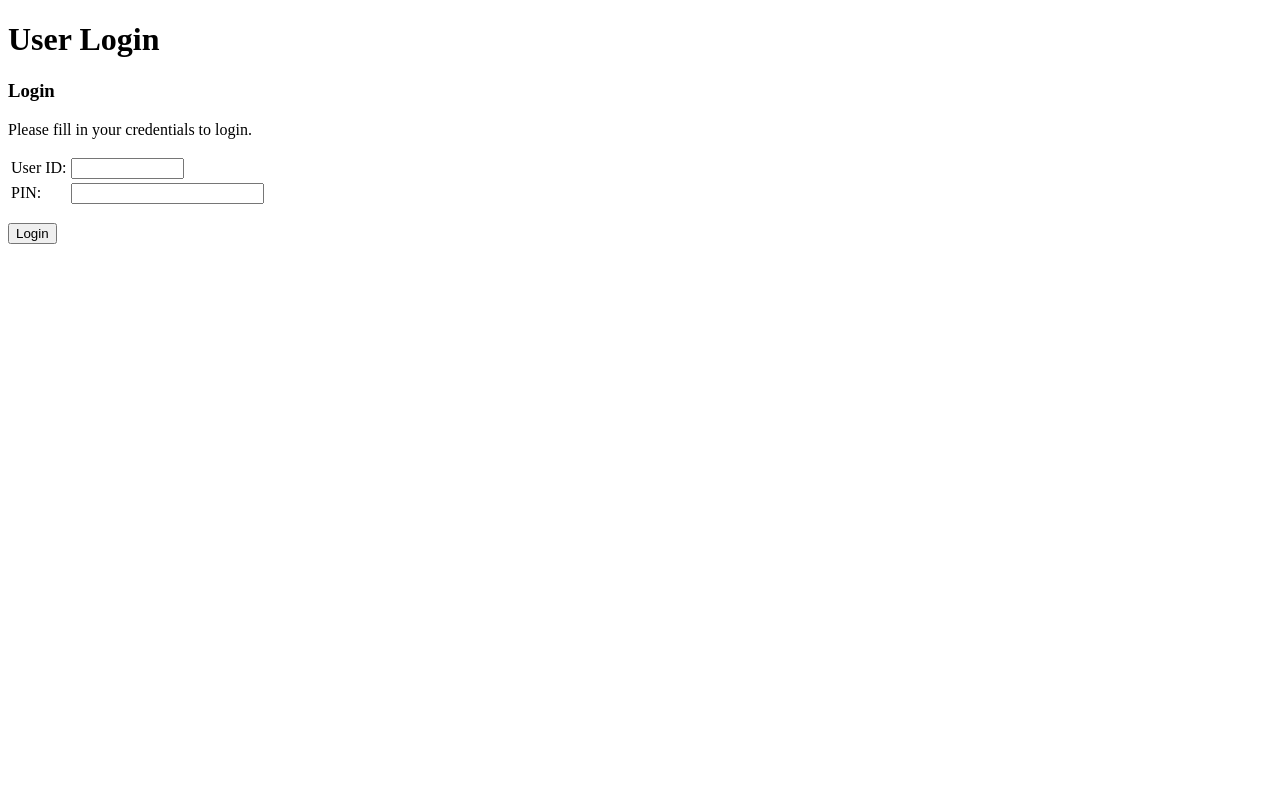
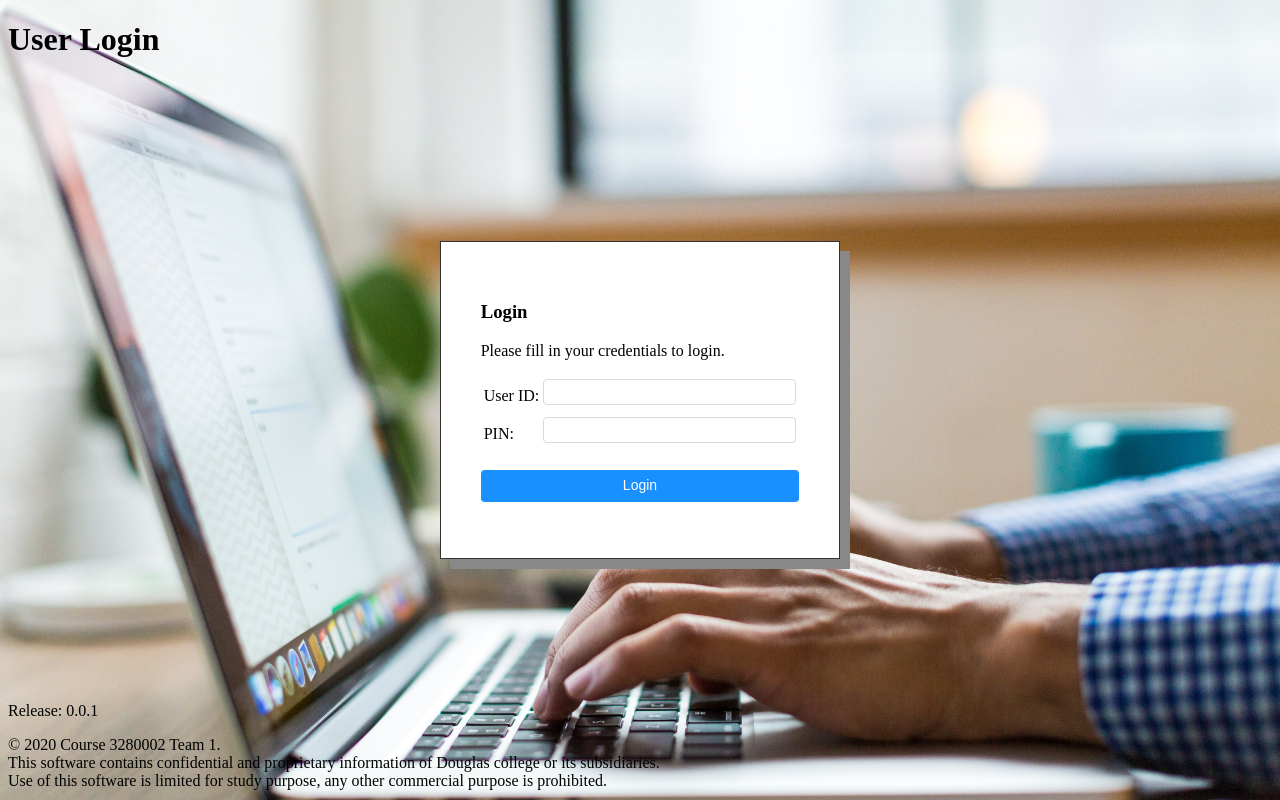
Before and after one commit to VeraWei/3280_002_FJQ, a PHP site: page /login.php in a window 1280 px wide. Run offline with PHP 8.4, Linux system fonts and the light colour scheme; data that the repository does not hold is empty.

Commit message:
add login ui & validation

```diff
--- a/css/login.css
+++ b/css/login.css
@@ -0,0 +1,90 @@
+body {
+    background-image: url("bg.jpg");
+    background-size: 100%;
+}
+
+.container {
+    position: absolute;
+    top: 0;
+    right: 0;
+    left: 0;
+    bottom: 0;
+    display: flex;
+    align-items: center;
+    justify-content: center;
+}
+
+.footer {
+    position: fixed;
+    bottom: 10px;
+    width: 100%;
+}
+
+.login-container {
+    display: flex;
+    align-items: center;
+    justify-content: center;
+    flex-direction: column;
+}
+
+.login-content {
+    padding: 40px;
+    background-color: white;
+    border: 1px solid #333;
+    box-shadow: 10px 10px #888888;
+}
+
+.login-error {
+    color: red;
+}
+
+.login-input {
+    list-style: none;
+    position: relative;
+    display: inline-block;
+    height: 16px;
+    padding: 4px 11px;
+    color: rgba(0, 0, 0, 0.65);
+    font-size: 14px;
+    line-height: 1.5;
+    background-color: #fff;
+    background-image: none;
+    border: 1px solid #d9d9d9;
+    border-radius: 4px;
+    -webkit-transition: all 0.3s;
+    transition: all 0.3s;
+    margin-bottom: 8px;
+}
+
+.btn-primary {
+    width: 100%;
+    color: #fff;
+    background-color: #1890ff;
+    border-color: #1890ff;
+    -webkit-box-shadow: 0 2px 0 rgba(0, 0, 0, 0.045);
+    box-shadow: 0 2px 0 rgba(0, 0, 0, 0.045);
+
+    line-height: 1.499;
+    position: relative;
+    display: inline-block;
+    font-weight: 400;
+    white-space: nowrap;
+    text-align: center;
+    background-image: none;
+    border: 1px solid transparent;
+    -webkit-box-shadow: 0 2px 0 rgba(0, 0, 0, 0.015);
+    box-shadow: 0 2px 0 rgba(0, 0, 0, 0.015);
+    cursor: pointer;
+    -webkit-transition: all 0.3s cubic-bezier(0.645, 0.045, 0.355, 1);
+    transition: all 0.3s cubic-bezier(0.645, 0.045, 0.355, 1);
+    -webkit-user-select: none;
+    -moz-user-select: none;
+    -ms-user-select: none;
+    user-select: none;
+    -ms-touch-action: manipulation;
+    touch-action: manipulation;
+    height: 32px;
+    padding: 0 15px;
+    font-size: 14px;
+    border-radius: 4px;
+}
--- a/inc/Login/LoginDAO.class.php
+++ b/inc/Login/LoginDAO.class.php
@@ -17,6 +17,8 @@ class LoginDAO  {
     static function getUser(int $StudentID, string $pwd) {
 
         //QUERY, BIND, EXECUTE, RETURN
+
+        try {
             $selectOne = "SELECT * FROM PASSWORDS WHERE StudentID = :StudentID AND Password = :pwd;";
 
             self::$db->query($selectOne);
@@ -25,6 +27,10 @@ class LoginDAO  {
             self::$db->execute();
             return self::$db->singleResult();
 
+        } catch(PDOException $pe) {
+            $pe->getMessage();
+        }
+
     }
 
 }
--- a/inc/Login/LoginPage.class.php
+++ b/inc/Login/LoginPage.class.php
@@ -1,12 +1,15 @@
 <?php
-class LoginPage  {
+class LoginPage
+{
 
     public static $title = "User Login";
 
-    static function header()   { ?>
+    static function header()
+    { ?>
         <!-- Start the page 'header' -->
         <!DOCTYPE html>
         <html>
+
         <head>
             <title></title>
             <meta charset="utf-8">
@@ -14,73 +17,90 @@ class LoginPage  {
             <title><?php echo self::$title; ?></title>
             <link href="css/login.css" rel="stylesheet">
         </head>
+
         <body>
             <header>
                 <h1><?php echo self::$title; ?></h1>
             </header>
-                <article>
+            <article class="container">
             <?php }
 
-    static function footer()   { ?>
+        static function footer()
+        { ?>
                 <!-- Start the page's footer -->
+
             </article>
+            <div class="footer">
+                <p class="pagefooterdiv">
+                    <span class="releasetext">Release: 0.0.1</span>
+                </p>
+                <div class="banner_copyright">
+                    <div>© 2020 Course 3280002 Team 1.<br>This software contains confidential and proprietary information of Douglas college or its subsidiaries.<br>Use of this software is limited for study purpose, any other commercial purpose is prohibited.</div>
+                </div>
+            </div>
         </body>
 
         </html>
 
     <?php }
 
-    static function loginDescription()    {
+        static function loginDescription($error)
+        {
     ?>
-        <!-- Start the page's show data form -->
-        <section class="main">
+        <!-- Start the page's show login form -->
+        <section class="login-container">
+            <div class="login-content">
                 <h1>Login</h1>
+                <?php echo $error ? "<h5 class='login-error'>".$error."</h5>" : null ?>
                 <p>Please fill in your credentials to login.</p>
             <?php
 
         }
 
-    static function loginForm()   {
+        static function loginForm()
+        {
             ?>
                 <!-- Start the page's add entry form -->
                 <section class="form1">
 
-                <form action="<?php echo $_SERVER["PHP_SELF"]; ?>" method="post" NAME="loginform" AUTOCOMPLETE="OFF">
-                    <table  CLASS="dataentrytable" SUMMARY="This data entry table is used to format the user login fields">
+                    <form action="<?php echo $_SERVER["PHP_SELF"]; ?>" method="post">
+                        <table CLASS="dataentrytable" SUMMARY="This data entry table is used to format the user login fields">
                             <tr>
-                            <td CLASS="delabel" scope="row" ><LABEL for=UserID><SPAN class="fieldlabeltext">User ID:</SPAN></LABEL></td>
-                            <td CLASS="dedefault"><input type="text" name="sid" size="11" maxlength="9" ID="UserID"  /></td>
+                                <td CLASS="delabel" scope="row"><LABEL for=UserID><SPAN class="fieldlabeltext">User ID:</SPAN></LABEL></td>
+                                <td CLASS="dedefault"><input class="login-input" type="text" name="sid" size="26" maxlength="9" ID="UserID" /></td>
                             </tr>
                             <tr>
-                            <td CLASS="delabel" scope="row" ><LABEL for=PIN><SPAN class="fieldlabeltext">PIN:</SPAN></LABEL></td>
-                            <td CLASS="dedefault"><input type="password" name="PIN" size="21" maxlength="20" ID="PIN"  /></td>
+                                <td CLASS="delabel" scope="row"><LABEL for=PIN><SPAN class="fieldlabeltext">PIN:</SPAN></LABEL></td>
+                                <td CLASS="dedefault"><input class="login-input" type="password" name="PIN" size="26" maxlength="20" ID="PIN" /></td>
                             </tr>
                         </table>
                         <p>
-                    <input type="submit" value="Login" />
+                            <input class="btn-primary" type="submit" value="Login" />
                     </form>
                 </section>
+            </div>
 
         <?php
         }
 
-    static function forgetPinForm() {
+        static function forgetPinForm()
+        {
         ?>
             <!-- Start the page's reset pin form -->
             <section class="form1">
                 <form action="/prod/twbkwbis.P_ProcSecurityAnswer" method="post" AUTOCOMPLETE="OFF" NAME="answerform">
                     <input type="hidden" name="SID" value="300312797" />
-                    <table  CLASS="dataentrytable" SUMMARY="This data entry table is used for entering a new the security question answer">
+                    <table CLASS="dataentrytable" SUMMARY="This data entry table is used for entering a new the security question answer">
                         <tr>
-                            <td CLASS="delabel" scope="row" >User ID:</td>
+                            <td CLASS="delabel" scope="row">User ID:</td>
                             <td CLASS="dedefault">300312797</td>
                         </tr>
                         <tr>
-                            <td CLASS="delabel" scope="row" >Question:</td>
+                            <td CLASS="delabel" scope="row">Question:</td>
                             <td CLASS="dedefault">What city or town was your first job?</td>
                         </tr>
                         <tr>
-                            <td CLASS="delabel" scope="row" ><LABEL for=answer><SPAN class="fieldlabeltext">Answer:</SPAN></LABEL></td>
+                            <td CLASS="delabel" scope="row"><LABEL for=answer><SPAN class="fieldlabeltext">Answer:</SPAN></LABEL></td>
                             <td CLASS="dedefault"><input type="text" name="answer" size="40" maxlength="30" ID="answer" /></td>
                         </tr>
                     </table>
@@ -98,4 +118,10 @@ class LoginPage  {
             <h1>Login success</h1>
         <?php
         }
+
+        static function fail() {
+        ?>
+            <h1>Login fail</h1>
+        <?php
         }
+    }
--- a/inc/Utility/PDOService.class.php
+++ b/inc/Utility/PDOService.class.php
@@ -6,6 +6,7 @@ class PDOService {
 
     //Pull in the attributes from the config
     private  $_host = DB_HOST;
+    private  $_port = DB_PORT;
     private  $_user = DB_USER;
     private  $_pass = DB_PASS;
     private  $_dbname = DB_NAME;
@@ -27,7 +28,7 @@ class PDOService {
         $this->_className = $className;
 
         //Assemble the DSN (Data Source Name)
-        $dsn = 'mysql:host=' .$this->_host. ';dbname=' .$this->_dbname. ';port=3308';
+        $dsn = 'mysql:host=' .$this->_host. ';dbname=' .$this->_dbname. ';port='.$this->_port;
 
         //Set the options for PDO
         $options = array (
--- a/inc/config.inc.php
+++ b/inc/config.inc.php
@@ -1,8 +1,8 @@
 <?php
 
-// DO NOT MODIFY THIS FILE ... unless you want to get a ZERO
 // Define configuration
 define("DB_HOST", "127.0.0.1");
+define("DB_PORT", "3306");
 define("DB_USER", "root");
 define("DB_PASS", "");
 define("DB_NAME", "Registrar");
--- /dev/null
+++ b/inc/html_form.inc.php
@@ -0,0 +1,16 @@
+<?php
+
+// simple validation
+function validateForm($id, $pwd)    {
+
+    if ((strlen($id) != 9) && !ctype_digit($id)) {
+        return "Please input your student id correctly!";
+    }
+
+    if (!$pwd) {
+        return "Please input your password correctly!";
+    }
+
+    return "pass";
+
+}
--- a/login.php
+++ b/login.php
@@ -4,6 +4,7 @@
 
 // require the config
 require_once("inc/config.inc.php");
+require_once("inc/html_form.inc.php");
 
 // require all the entities
 require_once("inc/Login/Login.class.php");
@@ -21,7 +22,20 @@ LoginDAO::initialize("Login");
 if (!empty($_POST)) {
     $sid = $_POST["sid"];
     $pwd = $_POST["PIN"];
-    LoginDAO::getUser($sid, $pwd);
+
+    // check format first
+    $validate = validateForm($sid, $pwd);
+    if ($validate == "pass") {
+
+        // check if student id and password is met with database table
+        $user = LoginDAO::getUser($sid, $pwd);
+        if (!$user) {
+            $error = "Please input your studentID and password correctly!";
+        }
+
+    } else {
+        $error = $validate;
+    }
 }
 
 // Display the header (remeber to set the title/heading)
@@ -30,13 +44,12 @@ LoginPage::$title = "User Login";
 LoginPage::header();
 
 
-if (!$sid) {
+if (!$sid || $error) {
     // Show description of Login page
-    LoginPage::loginDescription();
+    LoginPage::loginDescription($error);
     // Show login form of Login page
     LoginPage::loginForm();
 } else {
-    // TODO: Registration page
     LoginPage::success();
 }
 
```
Also changed, not shown: css/bg.jpg (added), 1 other file. Lines whose indentation alone changed are shown as unchanged.
